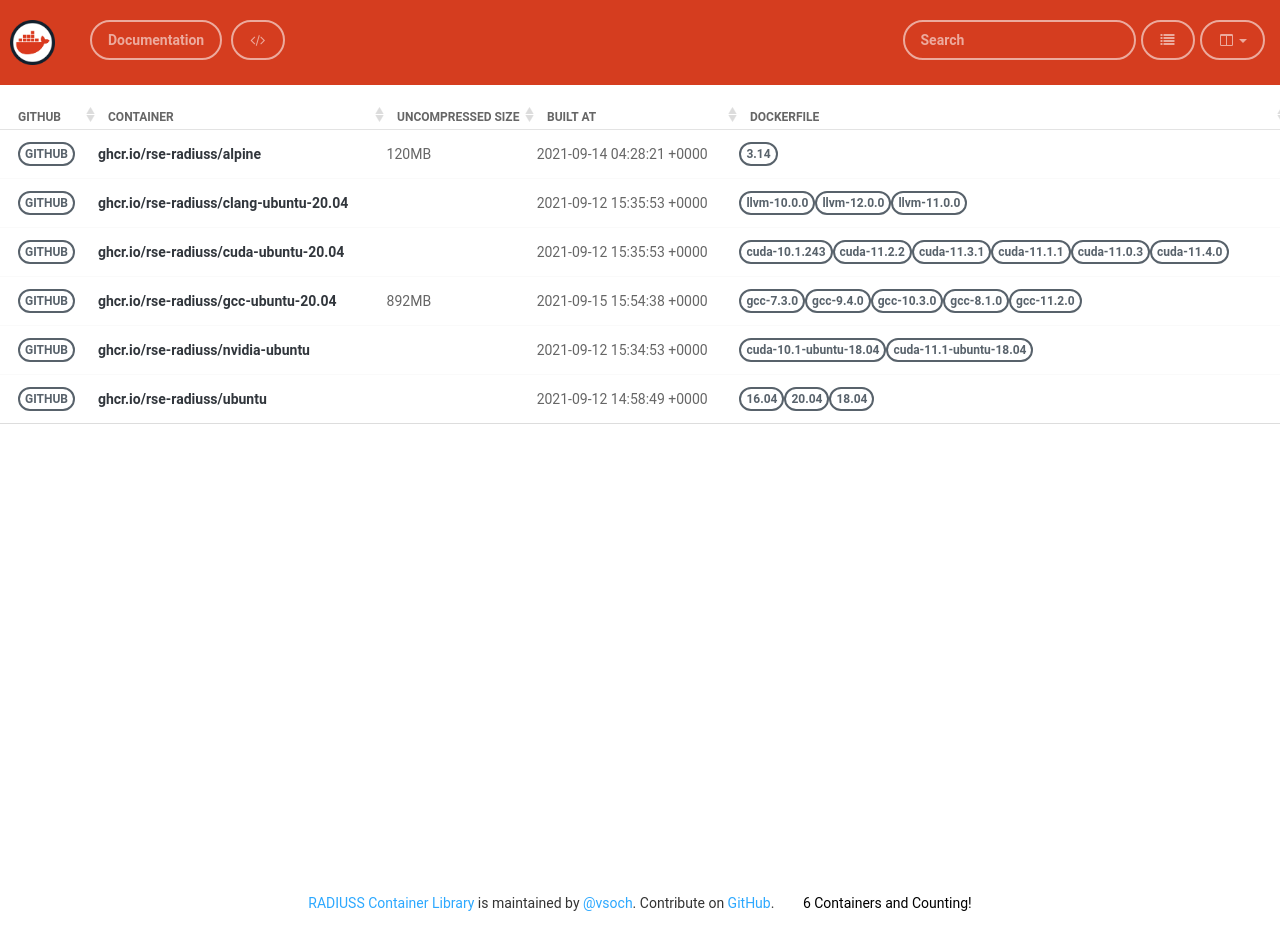
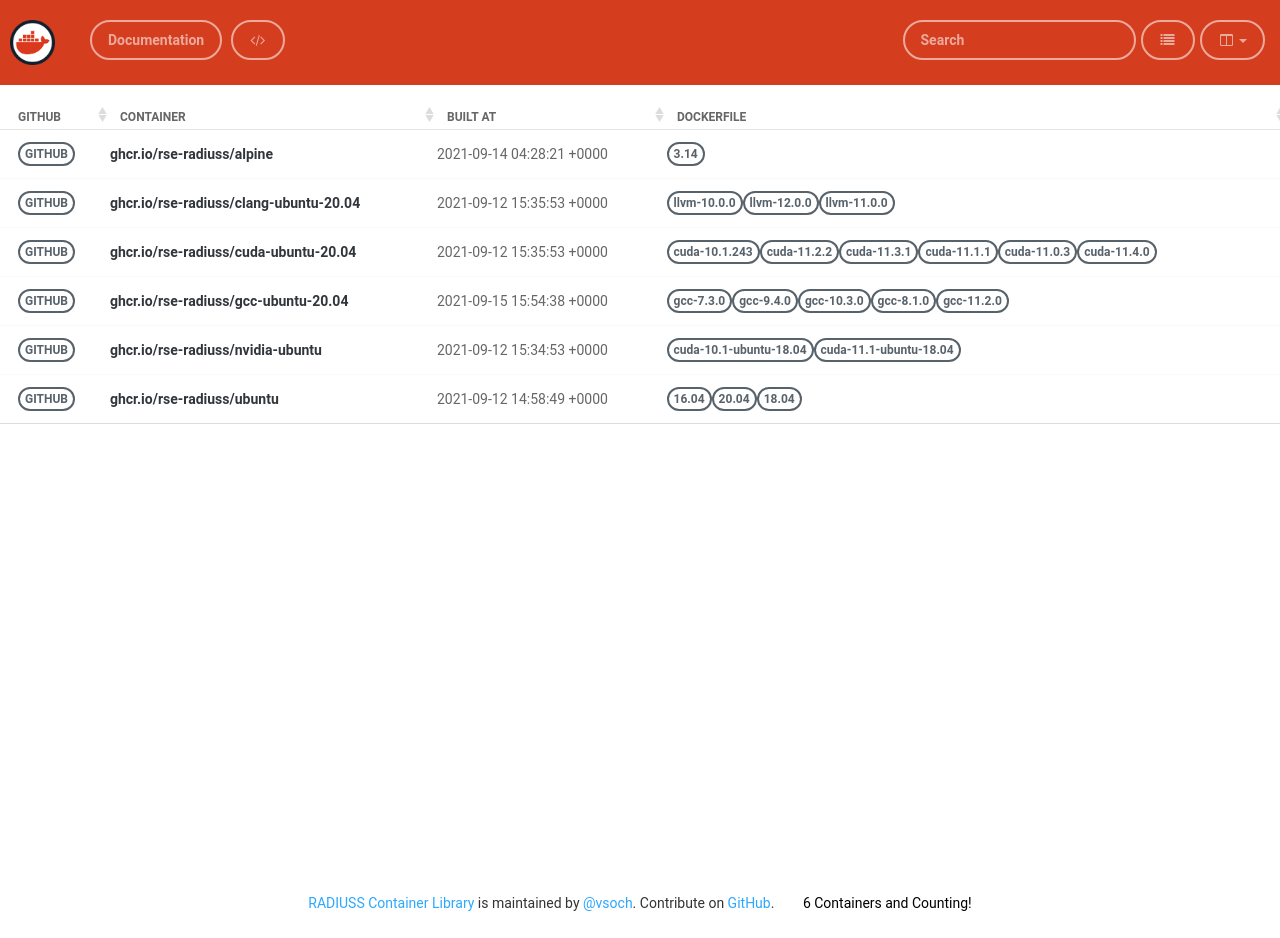
Before and after one commit to rse-ops/docker-images, a Jekyll site: the page built from pages/index.md, in a window 1280 px wide. Built offline with Jekyll 4.4.1, drawn with Linux system fonts in a browser that asks for light colours; nearby versions of some CDN libraries.

Commit message:
remove size from table since not complete information
Signed-off-by: vsoch <vsoch@users.noreply.github.com>

```diff
--- a/_includes/table.html
+++ b/_includes/table.html
@@ -15,7 +15,7 @@
            <thead>
              <th data-field="github" data-sortable="true">github</th>
              <th data-field="container" data-sortable="true">container</th>
-             <th data-field="size" data-sortable="true">uncompressed size</th>
+             <!--<th data-field="size" data-sortable="true">uncompressed size</th>-->
              <th data-field="updated_at" data-sortable="true">built at  </th>
              <th data-field="tags" data-sortable="true">dockerfile</th>
           </thead>
@@ -27,7 +27,7 @@
                            <span class="btn btn-xs btn-danger">GITHUB</span></a>
                     </td>
                     <td><a href="{{ site.baseurl }}/r/{{ entry.name | replace: '/', '-'}}/">{{ entry.name }}</a></td>
-                    <td>{% if entry.raw_size %}{{ entry.raw_size }}{% endif %}</td>
+                    <!--<td>{% if entry.raw_size %}{{ entry.raw_size }}{% endif %}</td>-->
                     <td>{% if entry.updated_at %}{{ entry.updated_at }}{% endif %}</td>
                     <td>{% for e in entry.versions %}{% if e.dockerfile %}<a href="{{ e.dockerfile }}" target="_blank"><span class="btn btn-xs btn-danger">{{ e.tag }}</span></a>{% endif %}{% endfor %}</td>
                 </tr>
```
